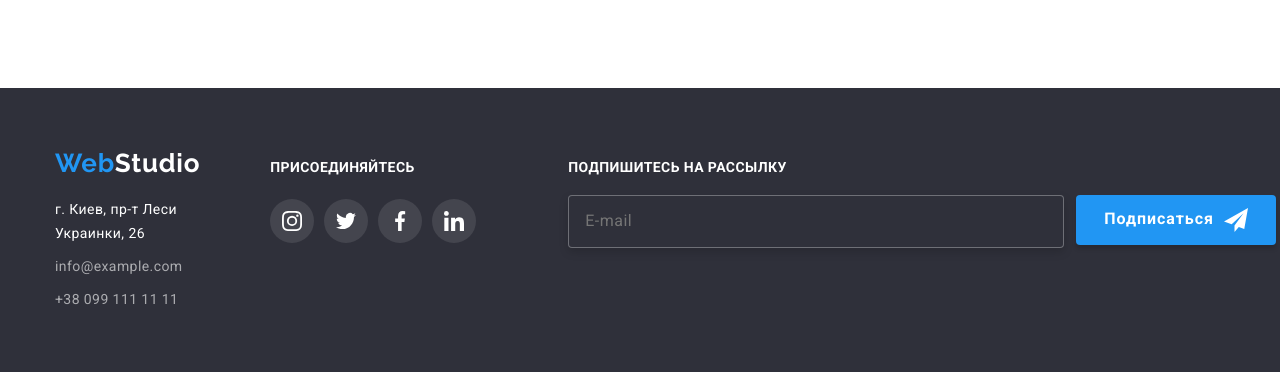
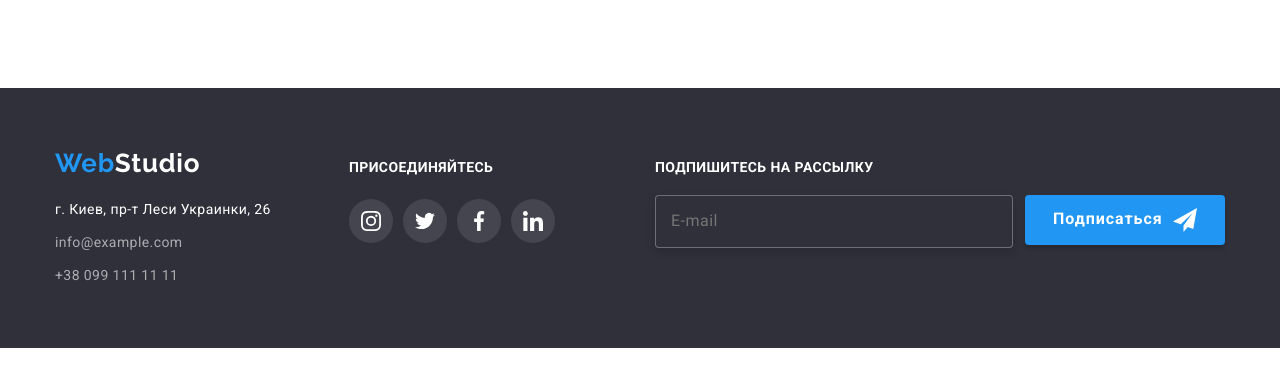
Before and after one commit to whiteoctopuscodes/goit-markup-hw-06, a plain HTML site: page index.html in a window 1280 px wide. Shown: the part 2586-2958 px from the top of the page. After the commit the page ends 2934 px from the top, so only its background shows below. Drawn offline with nearby package versions, Linux system fonts and the light colour scheme.

Commit message:
правки от ментора

```diff
--- a/css/styles.css
+++ b/css/styles.css
@@ -198,6 +198,7 @@ footer {
 }
 .footer {
     display: flex;
+    justify-content: space-between;
     align-items: baseline;
 }
 .footersocials {
@@ -261,7 +262,9 @@ footer {
 }
 .input-footer {
     margin-right: 12px;
-    padding: 15px 295px 15px 16px;
+    padding: 15px 0 15px 15px;
+
+    width: 358px;
     border: 1px solid rgba(255, 255, 255, 0.3);
     filter: drop-shadow(0px 4px 4px rgba(0, 0, 0, 0.15));
     border-radius: 4px;
@@ -270,7 +273,7 @@ footer {
     font-size: 16px;
     line-height: 1.3;
 
-    display: flex;
+    display: inline-block;
     align-items: center;
     letter-spacing: 0.03em;
 
@@ -394,7 +397,9 @@ footer {
 }
 .closing-button svg {
     fill: #000;
-
+}
+.closing-button:hover svg {
+    fill: var(--hover-focus-color);
 }
 .backdrop.is-hidden {
     opacity: 0;
@@ -458,6 +463,7 @@ footer {
 }
 
 .info-input {
+    padding-left: 42px;
     height: 40px;
     border: 1px solid rgba(33, 33, 33, 0.2);
     border-radius: 4px;
```
Also changed, not shown: index.html (+0 -9 lines).
